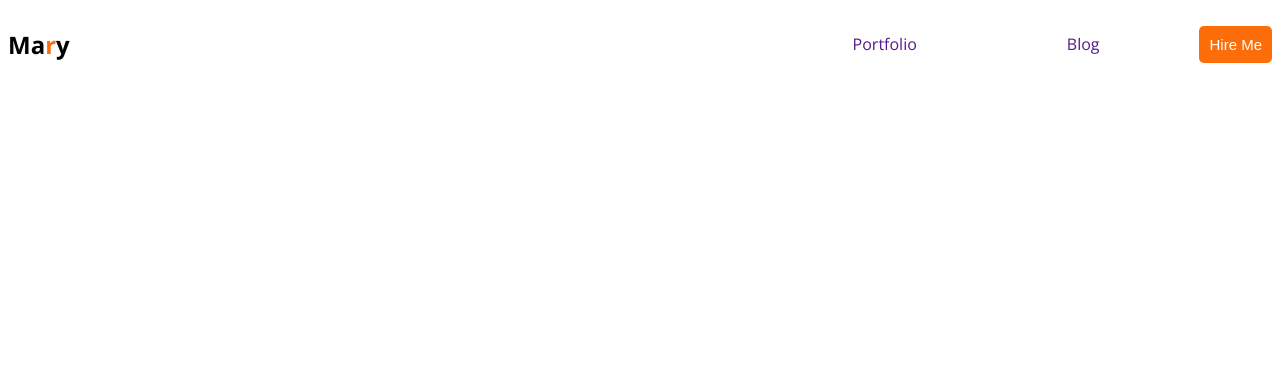
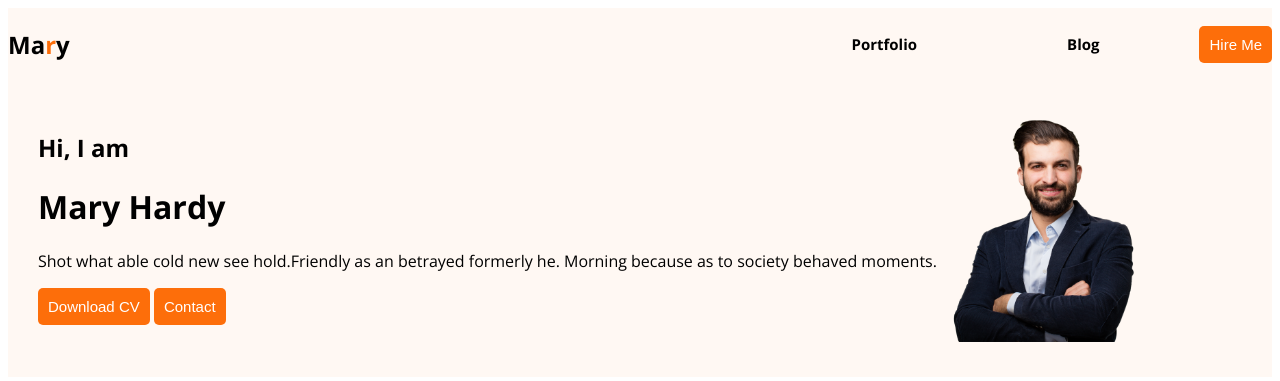
Before and after one commit to erdoansujon/hardy-portfolio, a plain HTML site: page index.html in a window 1280 px wide. Drawn offline with nearby package versions, Linux system fonts and the light colour scheme.

Commit message:
banner added

```diff
--- a/index.html
+++ b/index.html
@@ -1,21 +1,24 @@
 <!DOCTYPE html>
 <html lang="en">
+
 <head>
     <meta charset="UTF-8">
     <meta name="viewport" content="width=device-width, initial-scale=1.0">
     <title>Developer Portfolio</title>
     <link rel="preconnect" href="https://fonts.googleapis.com">
     <link rel="preconnect" href="https://fonts.gstatic.com" crossorigin>
-    <link href="https://fonts.googleapis.com/css2?family=Open+Sans:wght@300;400;500;600;700;800&display=swap" rel="stylesheet">
+    <link href="https://fonts.googleapis.com/css2?family=Open+Sans:wght@300;400;500;600;700;800&display=swap"
+        rel="stylesheet">
 
     <!-- CSS File are here -->
     <link rel="stylesheet" href="style/portfolio.css">
 
 </head>
+
 <body>
     <!-- Here is Header Part Start -->
-    <header>
-       <nav>
+    <header class="header">
+        <nav class="nav-title">
             <h2>Ma<span class="primary-color">r</span>y</h2>
             <ul>
                 <li><a href="">Portfolio</a></li>
@@ -24,6 +27,24 @@
 
             </ul>
         </nav>
+        <div class="banner">
+            <div>
+                <h2 class="banner-greeting">Hi, I am</h2>
+                <h1 class="banner-title">Mary Hardy</h1>
+                <p>Shot what able cold new see hold.Friendly as an betrayed formerly he. Morning because as to society
+                    behaved moments.</p>
+                    <button class="btn-primary">Download CV</button>
+                    <button class="btn-primary">Contact</button>
+
+
+
+
+                </div>
+
+                <div class="profile-pic">
+                    <img class="profile-pic" src="images/hardy.png" alt="">
+                </div>
+        </div>
 
 
 
@@ -52,4 +73,5 @@
     </footer>
 
 </body>
+
 </html>
--- a/style/portfolio.css
+++ b/style/portfolio.css
@@ -19,6 +19,7 @@ body{
 nav{
     display: flex;
     justify-content: space-between;
+    /* margin-bottom: 200px; */
 
 }
 nav>ul{
@@ -31,8 +32,25 @@ ul>li> a{
     text-decoration: none;
     text-align: center;
     align-items: center;
+    color: black;
+    font-size: 15px;
+    font-weight: 700;
 }
 nav li{
     list-style: none;
     margin-left: 50px;
 }
+/* .nav-title{
+    color: black;} */
+
+/* Header Part  */
+.header{
+    background: #FFF8F3;
+}
+.banner{
+    padding: 30px 30px 30px 30px;
+    display: flex;
+}
+.profile-pic{
+    width: 200px;
+}
```
Lines whose indentation alone changed are shown as unchanged.
